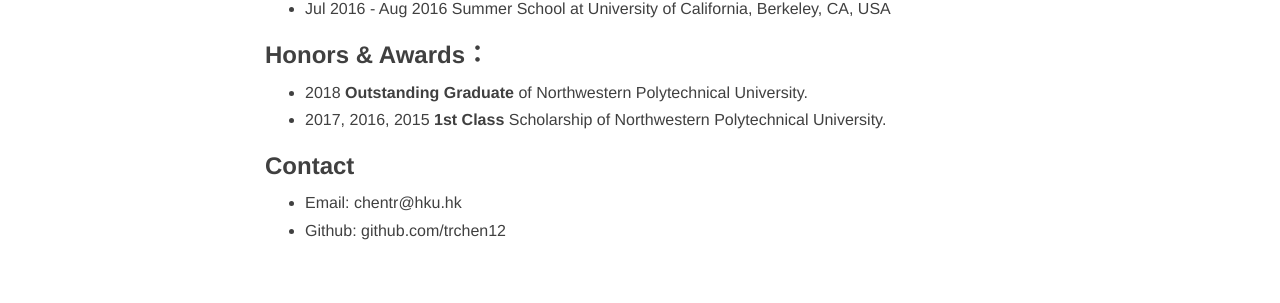
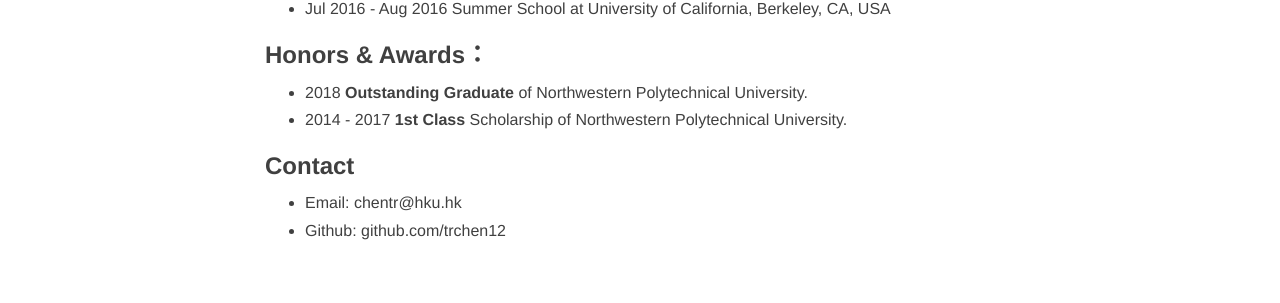
Before and after one commit to trchen12/trchen12.github.io, a Jekyll site: the page built from about.md, in a window 1280 px wide. Shown: the part 925-1228 px from the top of the page. Built offline with Jekyll 4.4.1, drawn with Linux system fonts in a browser that asks for light colours; nearby versions of some CDN libraries; comment, search, counter and statistics services are not loaded.

Commit message:
Update about.md

```diff
--- a/about.md
+++ b/about.md
@@ -21,7 +21,7 @@
 
 ### Honors & Awards：
 -  2018 **Outstanding Graduate** of Northwestern Polytechnical University.
--  2017, 2016, 2015 **1st Class** Scholarship of Northwestern Polytechnical University.
+-  2014 - 2017 **1st Class** Scholarship of Northwestern Polytechnical University.
 
 ### Contact
 
```
